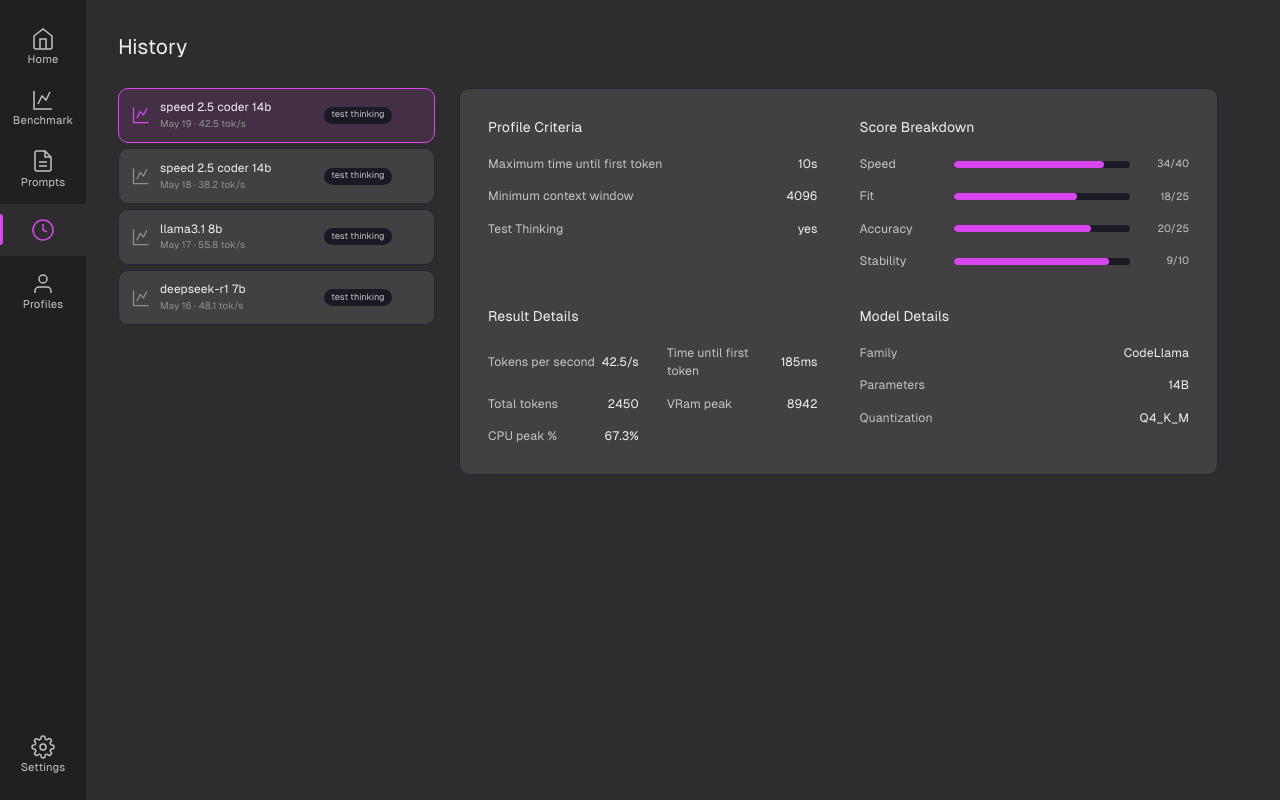
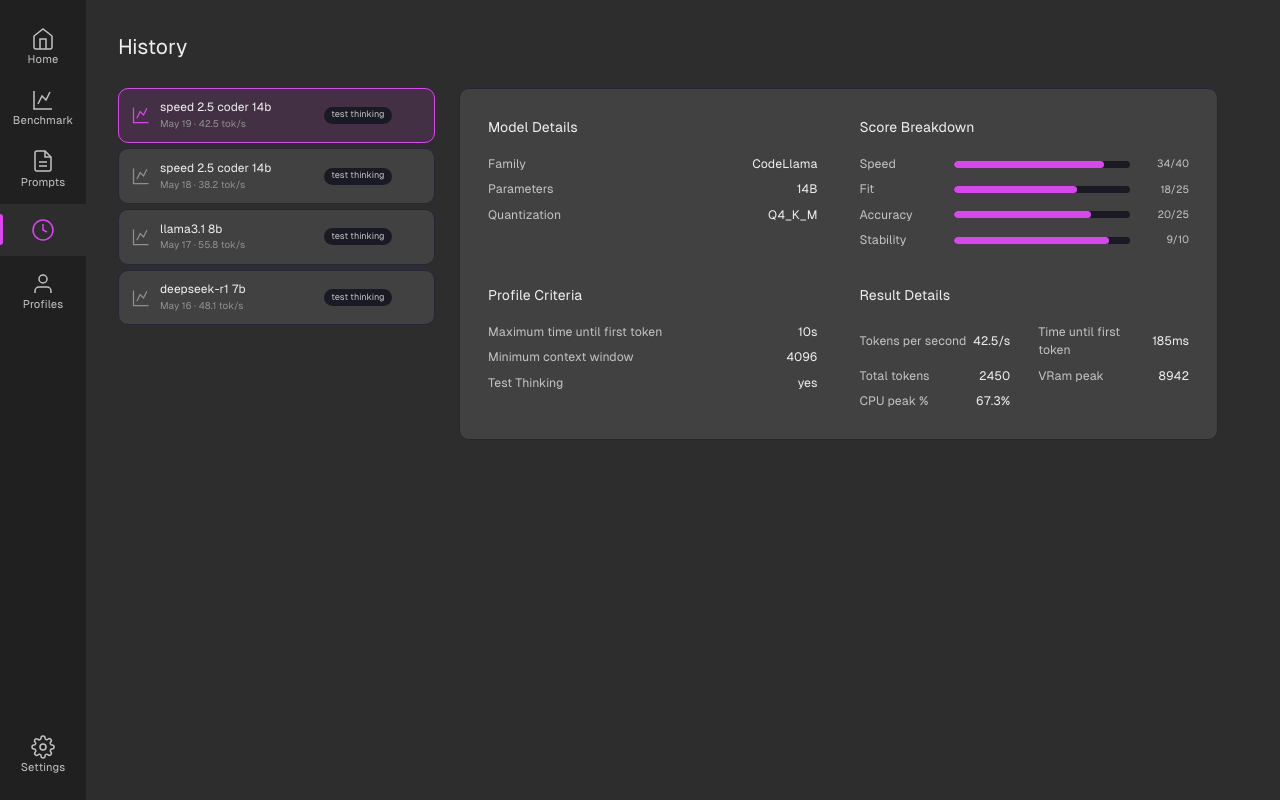
Before and after one commit to caasion/local-bench, a React (Vite) app: page / in a window 1280 px wide. Both pictures are taken after a click on the button "History". Built offline with nearby package versions, Linux system fonts and the light colour scheme.

Commit message:
feat: Adjust spacing and font sizes for home page

```diff
--- a/src/ActionCard.tsx
+++ b/src/ActionCard.tsx
@@ -9,13 +9,13 @@ interface ActionCardProps {
 
 export function ActionCard({ icon, title, description, actions }: ActionCardProps) {
   return (
-    <div className="bg-[var(--bg-card)] border border-[var(--border)] rounded-[var(--radius-sm)] px-6 py-5 flex items-center justify-between">
+    <div className="bg-white/10 border border-[var(--border)] rounded-[var(--radius-sm)] px-4 py-5 flex items-center justify-between">
       <div className="flex items-center gap-4">
         <span className="flex text-[var(--text-primary)]">{icon}</span>
         <div>
           <h3 className="text-base font-semibold text-[var(--text-primary)]">{title}</h3>
           {description && (
-            <p className="text-[0.8rem] text-[var(--text-secondary)] mt-1">{description}</p>
+            <p className="text-[0.8rem] text-[var(--text-secondary)]">{description}</p>
           )}
         </div>
       </div>
--- a/src/ModelResultItem.tsx
+++ b/src/ModelResultItem.tsx
@@ -17,7 +17,7 @@ export function ModelResultItem({ run, score, timeAgo }: ModelResultItemProps) {
         className="flex items-center gap-4 px-[18px] py-[14px] w-full bg-transparent border-0 text-inherit font-[inherit] cursor-pointer transition-[background] duration-150 hover:bg-[var(--bg-hover)]"
         onClick={() => setExpanded(!expanded)}
       >
-        <span className="flex items-center justify-center w-10 h-10 rounded-[var(--radius-sm)] bg-[var(--success)] text-white text-[0.85rem] font-bold shrink-0">
+        <span className="flex items-center justify-center px-2 p-1 rounded-[var(--radius-sm)] border-2 border-[var(--success)] text-white text-[0.85rem] font-bold shrink-0">
           {score}
         </span>
         <div className="flex-1 flex flex-col text-left">
--- a/src/ResultCard.tsx
+++ b/src/ResultCard.tsx
@@ -21,29 +21,27 @@ export function ResultCard({ run, onClose, compact, embedded }: ResultCardProps)
   return (
     <div className={embedded ? "p-8" : "bg-[var(--bg-card)] border border-[var(--border)] rounded-[var(--radius-md)] p-8"}>
       <div className="grid grid-cols-2 gap-x-12 gap-y-10">
-        {/* Profile Criteria */}
+        {/* Model Details */}
         <div>
-          <h3 className="text-[1rem] font-semibold text-[var(--text-primary)] mb-5">Profile Criteria</h3>
-          <div className="flex flex-col gap-4">
-            <div className="flex justify-between items-center">
-              <span className="text-[0.875rem] text-[var(--text-secondary)]">Maximum time until first token</span>
-              <span className="text-[0.875rem] font-medium text-[var(--text-primary)]">10s</span>
-            </div>
-            <div className="flex justify-between items-center">
-              <span className="text-[0.875rem] text-[var(--text-secondary)]">Minimum context window</span>
-              <span className="text-[0.875rem] font-medium text-[var(--text-primary)]">4096</span>
-            </div>
-            <div className="flex justify-between items-center">
-              <span className="text-[0.875rem] text-[var(--text-secondary)]">Test Thinking</span>
-              <span className="text-[0.875rem] font-medium text-[var(--text-primary)]">yes</span>
-            </div>
+          <h3 className="text-[1rem] font-semibold text-[var(--text-primary)] mb-5">Model Details</h3>
+          <div className="flex flex-col gap-2">
+            {[
+              { key: "Family", value: model?.family ?? "N/A" },
+              { key: "Parameters", value: model?.parameters ?? "N/A" },
+              { key: "Quantization", value: model?.quantization ?? "N/A" },
+            ].map(({ key, value }) => (
+              <div key={key} className="flex justify-between items-center">
+                <span className="text-[0.875rem] text-[var(--text-secondary)]">{key}</span>
+                <span className="text-[0.875rem] font-medium text-[var(--text-primary)]">{value}</span>
+              </div>
+            ))}
           </div>
         </div>
 
         {/* Score Breakdown */}
         <div>
           <h3 className="text-[1rem] font-semibold text-[var(--text-primary)] mb-5">Score Breakdown</h3>
-          <div className="flex flex-col gap-4">
+          <div className="flex flex-col gap-2">
             {scoreEntries.map((entry) => {
               const pct = Math.round((entry.value / 100) * 100);
               const display = Math.round((entry.value / 100) * entry.max);
@@ -60,10 +58,29 @@ export function ResultCard({ run, onClose, compact, embedded }: ResultCardProps)
           </div>
         </div>
 
+        {/* Profile Criteria */}
+        <div>
+          <h3 className="text-[1rem] font-semibold text-[var(--text-primary)] mb-5">Profile Criteria</h3>
+          <div className="flex flex-col gap-2">
+            <div className="flex justify-between items-center">
+              <span className="text-[0.875rem] text-[var(--text-secondary)]">Maximum time until first token</span>
+              <span className="text-[0.875rem] font-medium text-[var(--text-primary)]">10s</span>
+            </div>
+            <div className="flex justify-between items-center">
+              <span className="text-[0.875rem] text-[var(--text-secondary)]">Minimum context window</span>
+              <span className="text-[0.875rem] font-medium text-[var(--text-primary)]">4096</span>
+            </div>
+            <div className="flex justify-between items-center">
+              <span className="text-[0.875rem] text-[var(--text-secondary)]">Test Thinking</span>
+              <span className="text-[0.875rem] font-medium text-[var(--text-primary)]">yes</span>
+            </div>
+          </div>
+        </div>
+
         {/* Result Details */}
         <div>
           <h3 className="text-[1rem] font-semibold text-[var(--text-primary)] mb-5">Result Details</h3>
-          <div className="grid grid-cols-2 gap-x-8 gap-y-4">
+          <div className="grid grid-cols-2 gap-x-8 gap-y-2">
             <div className="flex justify-between items-center">
               <span className="text-[0.875rem] text-[var(--text-secondary)]">Tokens per second</span>
               <span className="text-[0.875rem] font-medium text-[var(--text-primary)]">{run.tokens_per_second.toFixed(1)}/s</span>
@@ -87,22 +104,7 @@ export function ResultCard({ run, onClose, compact, embedded }: ResultCardProps)
           </div>
         </div>
 
-        {/* Model Details */}
-        <div>
-          <h3 className="text-[1rem] font-semibold text-[var(--text-primary)] mb-5">Model Details</h3>
-          <div className="flex flex-col gap-4">
-            {[
-              { key: "Family", value: model?.family ?? "N/A" },
-              { key: "Parameters", value: model?.parameters ?? "N/A" },
-              { key: "Quantization", value: model?.quantization ?? "N/A" },
-            ].map(({ key, value }) => (
-              <div key={key} className="flex justify-between items-center">
-                <span className="text-[0.875rem] text-[var(--text-secondary)]">{key}</span>
-                <span className="text-[0.875rem] font-medium text-[var(--text-primary)]">{value}</span>
-              </div>
-            ))}
-          </div>
-        </div>
+
       </div>
     </div>
   );
```
